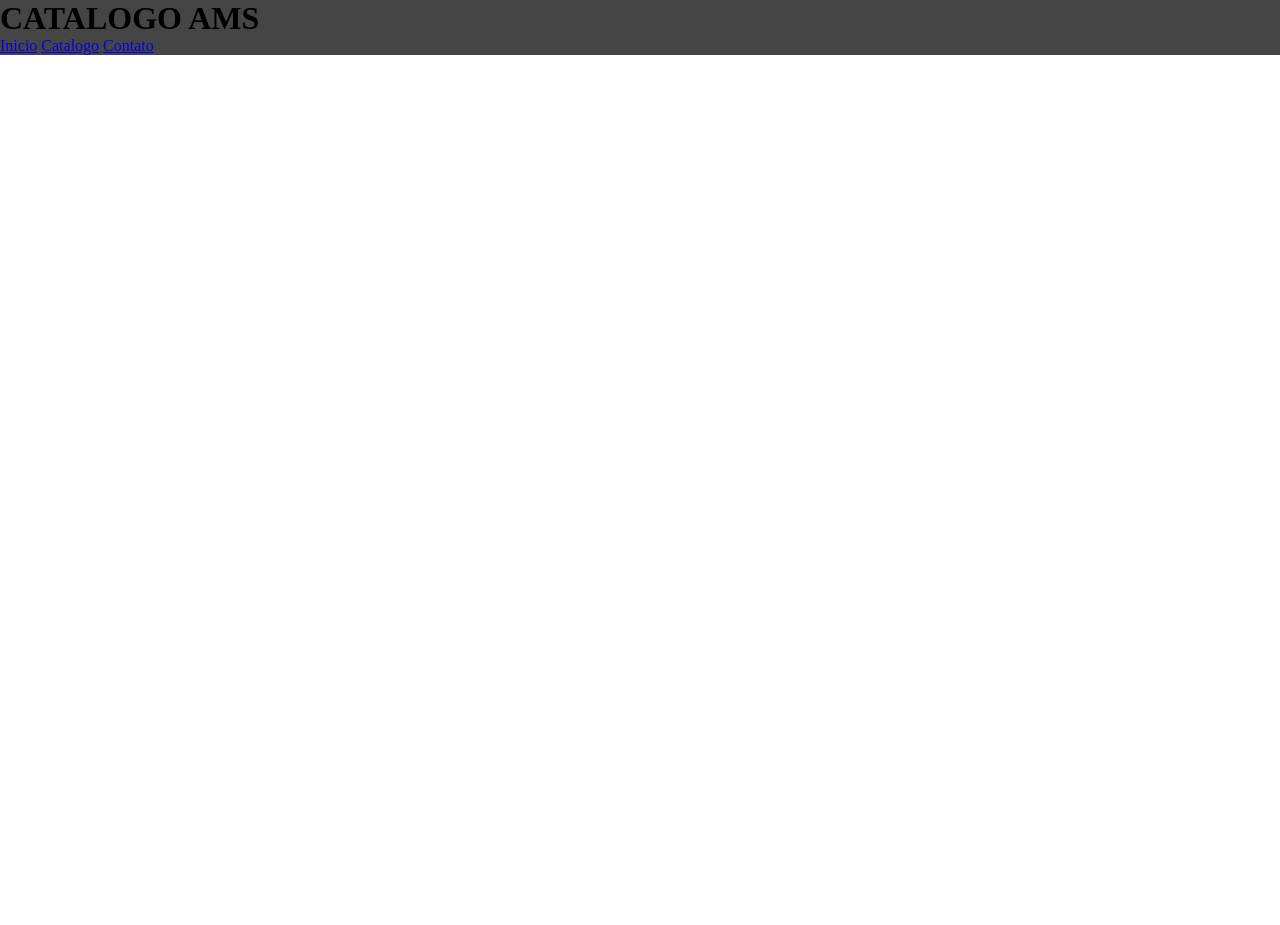
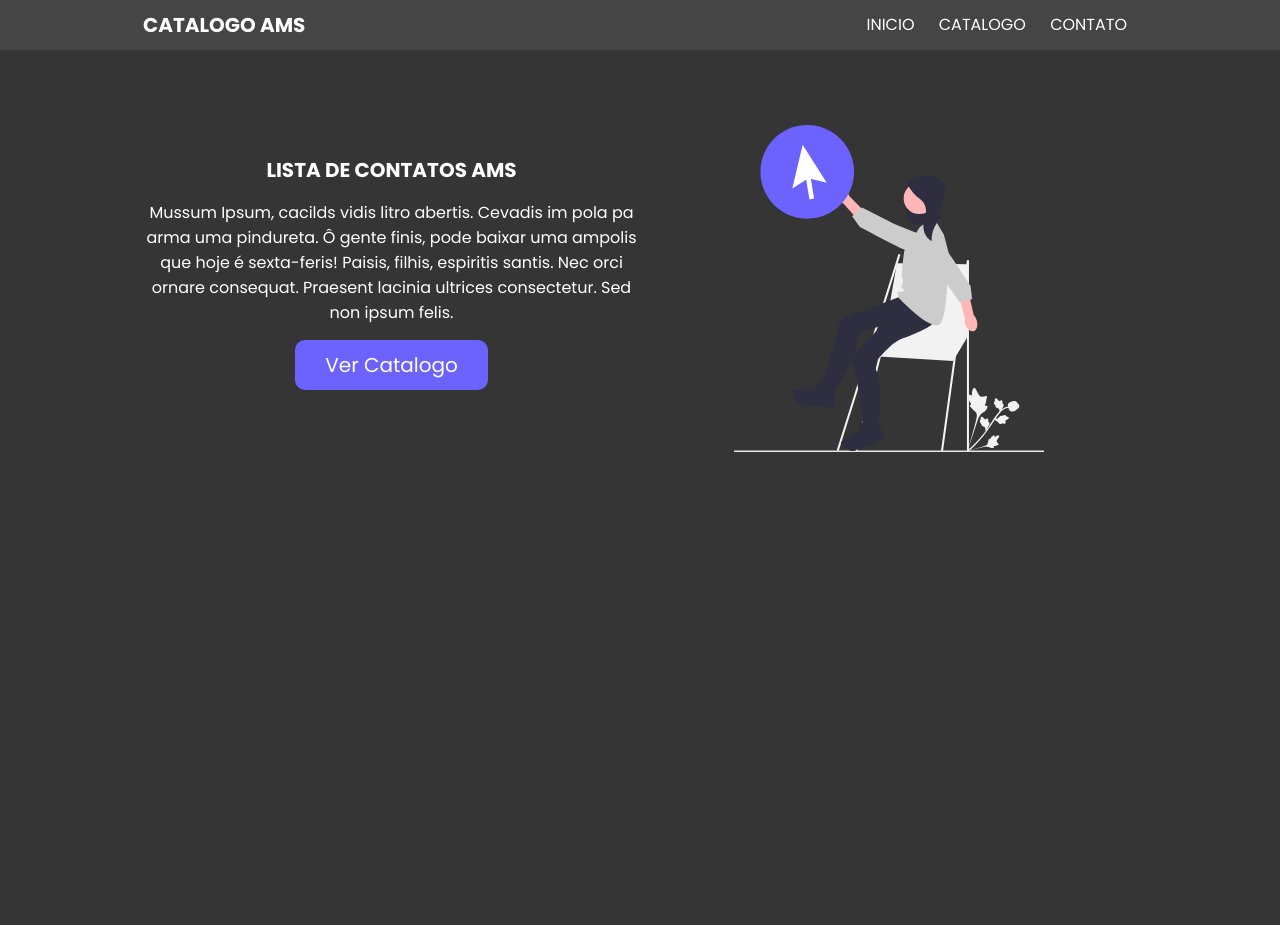
Before and after one commit to Diegotds15/catalogo, a PHP site: page / in a window 1280 px wide. Before the commit the page ends 55 px from the top, so only its background shows below. Run offline with PHP 8.4, Linux system fonts and the light colour scheme.

Commit message:
Make a Home page

```diff
--- a/css/header.css
+++ b/css/header.css
@@ -1,19 +1,51 @@
+@import url('https://fonts.googleapis.com/css2?family=Poppins:ital,wght@0,100;0,200;0,300;0,400;0,500;0,600;0,700;0,800;0,900;1,100;1,200;1,300;1,400;1,500;1,600;1,700;1,800;1,900&display=swap');
+
 * {
     margin: 0;
     padding: 0;
     box-sizing: border-box;
 }
 
+.container {
+    display: flex;
+    flex-direction: row;
+    justify-content: space-between;
+
+    width: 994px;
+    margin: 0 auto;
+}
+
 header {
+    height: 50px;
+
     background-color: #454545;
+    font-family: "Poppins", sans-serif;
+
+    color: #fff;
 }
 
 nav ul{
     list-style: none; /* Remove as bolinhas */
-    margin: 0;
+    margin: 12px 0 0 0;  /* Retira o tamnho das margens */
     padding: 0;
 }
 
 nav li {
     display: inline;
 }
+
+nav a {
+    padding: 20px 10px;
+    text-decoration: none;
+    color: #fff;
+    text-transform: uppercase;
+}
+
+nav a:hover {
+    color: #ddd;
+}
+
+h1 {
+    font-size: 20px;
+    margin: 10px 0 0 0;
+}
--- /dev/null
+++ b/css/main.css
@@ -0,0 +1,59 @@
+@import url('https://fonts.googleapis.com/css2?family=Poppins:ital,wght@0,100;0,200;0,300;0,400;0,500;0,600;0,700;0,800;0,900;1,100;1,200;1,300;1,400;1,500;1,600;1,700;1,800;1,900&display=swap');
+
+
+body {
+    background-color: #353535;
+    color: #fff;
+}
+
+main {
+    font-family: "Poppins", sans-serif;
+}
+
+div .left {
+    height: 100vh;
+    display: flex;
+    flex-direction: column;
+    align-items: center;
+
+    float: left;
+
+    width: 50%;
+    margin-top: 30px;
+}
+
+div .left h1 {
+    margin-top: 75px;
+    text-align: center;
+    text-transform: uppercase;
+    margin-bottom: 15px;
+}
+
+p {
+    text-align: center;
+    margin-bottom: 15px;
+}
+
+.btn-catalog-home {
+    background-color: #6C63FF;
+    color: #fff;
+    font-family: "Poppins", sans-serif;
+    padding: 10px 30px;
+    font-size: 20px;
+    border-radius: 10px;
+    border: none;
+}
+
+div .right{
+    margin-top: 75px;
+    height: 100vh;
+    display: flex;
+    flex-direction: row;
+    justify-content: center;
+
+    width: 50%;
+}
+.right img {
+    width: 310px;
+    height: 327px;
+}
--- a/pages/inicio.php
+++ b/pages/inicio.php
@@ -7,12 +7,13 @@
     <title>INICIO</title>
 
     <link rel="stylesheet" href="./css/header.css">
-
+    <link rel="stylesheet" href="./css/main.css">
 </head>
 
 <body>
     <?php
-    include './ui/header.php'
+        include './ui/header.php';
+        include './ui/main.php';
     ?>
 </body>
 
--- a/ui/header.php
+++ b/ui/header.php
@@ -12,6 +12,7 @@
 
 <body>
     <header>
+        <div class="container">
         <h1>CATALOGO AMS</h1>
             <nav>
                 <ul>
@@ -20,6 +21,7 @@
                     <li><a href="#">Contato</a></li>
                 </ul>
             </nav>
+        </div>
     </header>
 </body>
 
--- /dev/null
+++ b/ui/main.php
@@ -0,0 +1,23 @@
+<!DOCTYPE html>
+<html lang="pt-br">
+    <head>
+        <meta charset="UTF-8">
+        <meta name="viewport" content="width=device-width, initial-scale=1.0">
+        <title>main</title>
+    </head>
+    <body>
+        <main>
+            <div class="container">
+                <div class="left">
+                    <h1>Lista de Contatos AMS</h1>
+                    <p>Mussum Ipsum, cacilds vidis litro abertis. Cevadis im pola pa arma uma pindureta. Ô gente finis, pode baixar uma ampolis que hoje é sexta-feris! Paisis, filhis, espiritis santis. Nec orci ornare consequat. Praesent lacinia ultrices consectetur. Sed non ipsum felis.</p>
+                    <button class="btn-catalog-home">Ver Catalogo</button>
+                </div>
+
+                <div class="right">
+                    <img src="./assets/rightimg.svg">
+                </div>
+            </div>
+        </main>
+    </body>
+</html>
```
Lines whose indentation alone changed are shown as unchanged.
